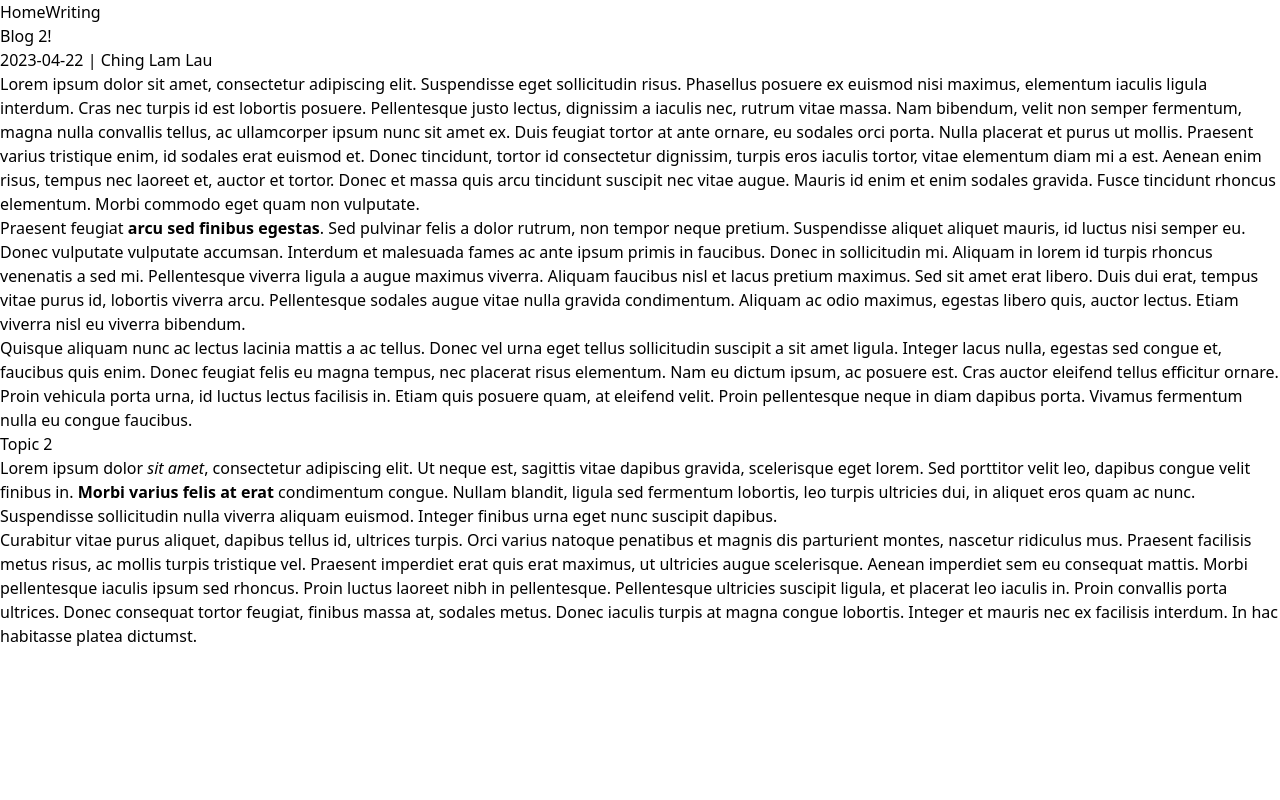
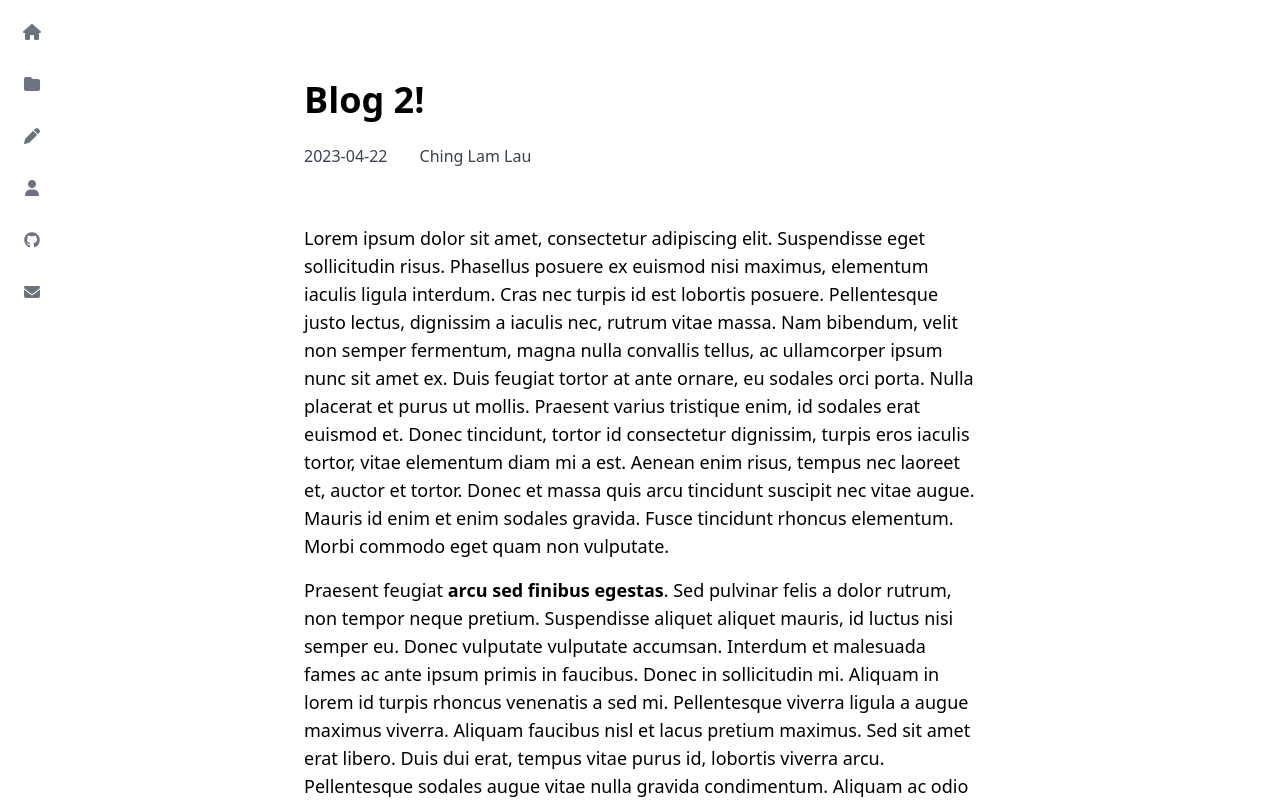
Before and after one commit to MiniCube11/website, a Next.js app: page /writing/post2 in a window 1280 px wide. Shown: the top 800 px of the page. Built offline with nearby package versions, Linux system fonts and the light colour scheme.

Commit message:
Add sidebar + styling

```diff
--- a/app/head.tsx
+++ b/app/head.tsx
@@ -4,6 +4,7 @@ export default function Head() {
             <title>My website</title>
             <meta content="width=device-width, initial-scale=1" />
             <link rel="icon" href="/favicon.ico" />
+            <link rel="stylesheet" href="https://cdnjs.cloudflare.com/ajax/libs/font-awesome/6.4.0/css/all.min.css" integrity="sha512-iecdLmaskl7CVkqkXNQ/ZH/XLlvWZOJyj7Yy7tcenmpD1ypASozpmT/E0iPtmFIB46ZmdtAc9eNBvH0H/ZpiBw==" crossOrigin="anonymous" referrerPolicy="no-referrer" />
         </>
     )
 }
--- a/app/layout.tsx
+++ b/app/layout.tsx
@@ -4,6 +4,7 @@ import "@/styles/globals.css";
 import Link from "next/link";
 import Head from "./head";
 import { ThemeProvider } from "next-themes";
+import Sidebar from "@/components/Sidebar/Sidebar";
 
 export default function RootLayout({
   children,
@@ -13,14 +14,13 @@ export default function RootLayout({
   return (
     <html>
       <Head />
-      <body className="bg-white text-black">
+      <body className="bg-white text-black dark:bg-gray-900 dark:text-white">
         <ThemeProvider
           attribute="class"
           defaultTheme="system"
           disableTransitionOnChange
         >
-          <Link href="/">Home</Link>
-          <Link href="/writing">Writing</Link>
+          <Sidebar />
           {children}
         </ThemeProvider>
       </body>
--- a/app/writing/[slug]/page.tsx
+++ b/app/writing/[slug]/page.tsx
@@ -13,11 +13,13 @@ const PostPage = (props: any) => {
     const slug = props.params.slug;
     const post = getPostContent(slug);
     return (
-        <>
-            <h1>{post.data.title}</h1>
-            <p>{post.data.date} | Ching Lam Lau</p>
-            <Markdown>{post.content}</Markdown>
-        </>
+        <div className="mt-20 mx-auto max-w-2xl">
+            <h1 className="mb-6">{post.data.title}</h1>
+            <p className="text-gray-700 mb-14">{post.data.date}<span className="ml-8">Ching Lam Lau</span></p>
+            <div className="post-content mb-20">
+                <Markdown>{post.content}</Markdown>
+            </div>
+        </div>
     )
 };
 
--- a/app/writing/page.tsx
+++ b/app/writing/page.tsx
@@ -4,13 +4,13 @@ import getPostMetaData from "@/lib/posts/getPostMetadata";
 const WritingPage = () => {
     const postMetadata = getPostMetaData();
     const posts = postMetadata.map((post) => (
-        <PostPreview {...post} />
+        <PostPreview key={post.slug} {...post} />
     ))
 
     return (
-        <div>
+        <div className="mt-20 mx-auto max-w-2xl p-4 space-y-16">
             <h2>Writing</h2>
-            <div>
+            <div className="space-y-2">
                 {posts}
             </div>
         </div>
--- /dev/null
+++ b/components/Footer.tsx
@@ -0,0 +1,5 @@
+const Footer = () => {
+    <footer>
+        Designed and developed by Ching Lam Lau © 2023
+    </footer>
+}
--- a/components/Post/PostPreview.tsx
+++ b/components/Post/PostPreview.tsx
@@ -6,11 +6,9 @@ const PostPreview = (post: PostMetadata) => {
     const date = timestampToDate({ timestamp: post.date });
 
     return (
-        <Link href={`/writing/${post.slug}`}>
-            <div className="flex justify-between max-w-screen-sm p-3 mb-3 rounded-md hover:bg-gray-200 transition-colors">
-                <p className="text-lg font-semibold">{post.title}</p>
-                <p className="text-lg text-gray-500">{date}</p>
-            </div>
+        <Link href={`/writing/${post.slug}`} className="flex justify-between w-full p-2 -mx-2 rounded-md hover:bg-gray-200 transition-colors">
+            <p className="text-lg font-semibold">{post.title}</p>
+            <p className="text-lg text-gray-500">{date}</p>
         </Link>
     )
 }
--- /dev/null
+++ b/components/Sidebar/Sidebar.tsx
@@ -0,0 +1,16 @@
+import SidebarLink from "./SidebarLink";
+
+const Sidebar = () => {
+    return (
+        <div className="fixed top-0 space-y-1 h-screen py-2 bg-white">
+            <SidebarLink slug="" />
+            <SidebarLink slug="projects"/>
+            <SidebarLink slug="writing" />
+            <SidebarLink slug="about" />
+            <SidebarLink slug="github" />
+            <SidebarLink slug="email" />
+        </div>
+    )
+};
+
+export default Sidebar;
--- /dev/null
+++ b/components/Sidebar/SidebarLink.tsx
@@ -0,0 +1,37 @@
+import { useState } from "react";
+import { usePathname } from "next/navigation";
+import Link from "next/link";
+
+const SidebarLink = ({ slug = "" }) => {
+    const pathname = usePathname();
+    const selected = pathname === "/" + slug;
+    const tag = slug === "" ? "Home" : slug.charAt(0).toUpperCase() + slug.slice(1);
+    const [hovered, setHovered] = useState(false);
+
+    // change later
+    let icon = "fa-solid fa-house";
+    if (slug === "projects") icon = "fa-solid fa-folder";
+    if (slug === "writing") icon = "fa-solid fa-pen";
+    if (slug === "github") icon = "fa-brands fa-github";
+    if (slug === "email") icon = "fa-solid fa-envelope";
+    if (slug === "about") icon = "fa-solid fa-user";
+
+    let color = "hover:bg-gray-100";
+    if (selected) color = "text-black bg-gray-200";
+
+    return (
+        <Link
+            href={`/${slug}`}
+            className={"block p-3 w-12 h-12 mx-2 text-center rounded-md text-xl" + color}
+            onMouseOver={() => setHovered(true)}
+            onMouseOut={() => setHovered(false)}
+        >
+            <i className={`${icon} ${selected ? 'text-gray-700' : 'text-gray-500'}`}/>
+            {hovered &&
+                <span className="absolute ml-7 text-gray-800">{tag}</span>
+            }
+        </Link>
+    )
+};
+
+export default SidebarLink;
--- a/package.json
+++ b/package.json
@@ -24,5 +24,8 @@
     "react-dom": "18.2.0",
     "tailwindcss": "3.3.1",
     "typescript": "5.0.4"
+  },
+  "devDependencies": {
+    "@tailwindcss/typography": "^0.5.9"
   }
 }
--- a/styles/globals.css
+++ b/styles/globals.css
@@ -15,3 +15,23 @@
     --background-end-rgb: 0, 0, 0;
   }
 }
+
+@layer base {
+  h1 {
+    @apply text-4xl font-bold;
+  }
+  h2 {
+    @apply text-2xl font-semibold;
+  }
+  h3 {
+    @apply text-xl font-semibold;
+  }
+}
+
+.post-content h2 {
+  @apply mt-10 mb-4;
+}
+
+.post-content p {
+  @apply mb-4 text-lg;
+}
--- a/tailwind.config.js
+++ b/tailwind.config.js
@@ -14,5 +14,7 @@ module.exports = {
       },
     },
   },
-  plugins: [],
+  plugins: [
+    require('@tailwindcss/typography'),
+  ],
 }
```
Also changed, not shown: 1 other file (tests, documents, lock files or other folders).
